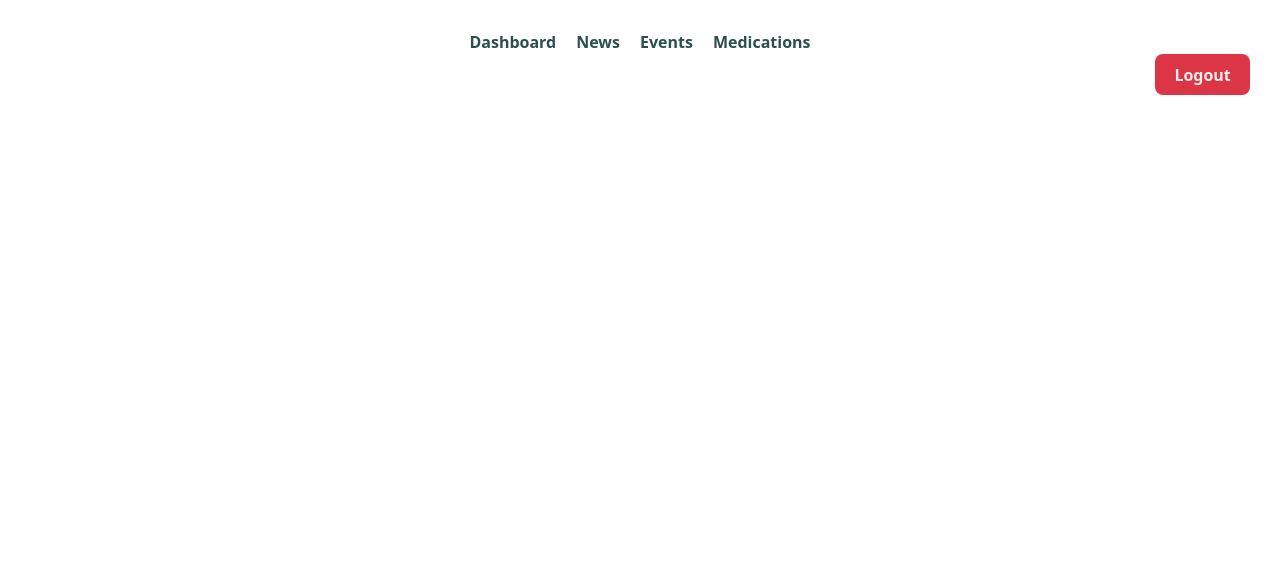
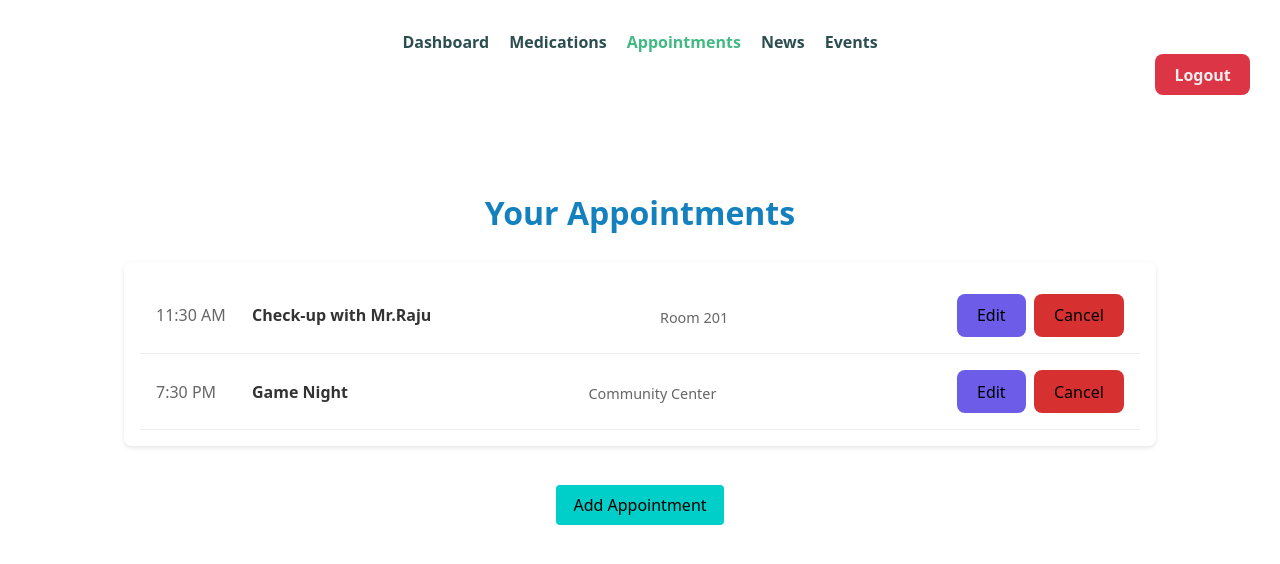
Before and after one commit to 21f3001925/soft-engg-project-may-2025-se-May-11, a Vue app in the folder frontend/: page /appointments in a window 1280 px wide. Shown: the top 564 px of the page. Built offline with nearby package versions, Linux system fonts and the light colour scheme; sample sign-in values are in the browser's storage.

Commit message:
Added Appointments page

```diff
--- a/frontend/src/App.vue
+++ b/frontend/src/App.vue
@@ -22,9 +22,10 @@ const handleLogout = () => {
       <div class="nav-content">
         <div class="nav-left">
           <router-link to="/dashboard" class="nav-link">Dashboard</router-link>
+          <router-link to="/medications" class="nav-link">Medications</router-link>
+          <router-link to="/appointments" class="nav-link">Appointments</router-link>
           <router-link to="/news" class="nav-link">News</router-link>
           <router-link to="/events" class="nav-link">Events</router-link>
-          <router-link to="/medications" class="nav-link">Medications</router-link>
         </div>
         <div class="nav-right">
           <button class="logout-button" @click="handleLogout">Logout</button>
--- a/frontend/src/router/index.js
+++ b/frontend/src/router/index.js
@@ -3,6 +3,7 @@ import Login from '../views/Login.vue';
 import Register from '../views/Register.vue';
 import Dashboard from '../views/Dashboard.vue';
 import Medications from '../views/Medications.vue';
+import Appointments from '../views/Appointments.vue';
 
 const routes = [
   {
@@ -31,6 +32,11 @@ const routes = [
     name: 'Medications',
     component: Medications,
   },
+  {
+    path: '/appointments',
+    name: 'Appointments',
+    component: Appointments,
+  },
 ];
 
 const router = createRouter({
--- a/frontend/src/services/mockApiService.js
+++ b/frontend/src/services/mockApiService.js
@@ -3,6 +3,7 @@ const mockSchedules = [
   { id: 2, type: 'medication', name: 'Gandalf', time: '08:00 AM', taken: false },
   { id: 3, type: 'appointment', name: 'Check-up with Mr.Raju', time: '11:30 AM', details: 'Room 201' },
   { id: 4, type: 'medication', name: 'Aspirin', time: '08:00 PM', taken: false },
+  { id: 5, type: 'appointment', name: 'Game Night', time: '7:30 PM', details: 'Community Center'},
 ];
 
 export default {
--- /dev/null
+++ b/frontend/src/views/Appointments.vue
@@ -0,0 +1,117 @@
+<script setup>
+import { onMounted, computed } from 'vue';
+import { useScheduleStore } from '../store/scheduleStore';
+import ScheduleRowItem from '../components/ScheduleRowItem.vue';
+
+const scheduleStore = useScheduleStore();
+
+onMounted(async () => {
+  await scheduleStore.fetchSchedules();
+});
+
+const appointments = computed(() =>
+  scheduleStore.schedule.items.filter(item => item.type === 'appointment')
+);
+
+function editAppointment(item) {
+  console.log('Edit appointment button:', item);
+}
+
+function cancelAppointment(item) {
+  console.log('Cancel appointment button:', item);
+}
+
+function addAppointment() {
+  console.log('Add new appointment button');
+}
+</script>
+
+<template>
+  <div class="appointments">
+    <h1>Your Appointments</h1>
+
+    <div v-if="scheduleStore.schedule.loading" class="loading">Loading appointments...</div>
+
+    <div v-else-if="scheduleStore.schedule.error" class="error">
+      {{ scheduleStore.schedule.error }}
+    </div>
+
+    <div v-else-if="appointments.length === 0" class="empty">No appointments scheduled</div>
+
+    <div v-else class="appointment-list">
+      <ScheduleRowItem
+        v-for="item in appointments"
+        :key="item.id"
+        :schedule="item"
+        :hideType="true"
+        :compactLayout="true"
+      >
+        <button @click="editAppointment(item)" class="edit-button">Edit</button>
+        <button @click="cancelAppointment(item)" class="cancel-button">Cancel</button>
+      </ScheduleRowItem>
+    </div>
+
+    <div class="action-bar">
+      <button @click="addAppointment" class="add-button">Add Appointment</button>
+    </div>
+  </div>
+</template>
+
+<style scoped>
+.appointments {
+  padding: 2rem;
+  max-width: 1200px;
+  margin: 0 auto;
+}
+
+h1 {
+  margin-bottom: 2rem;
+  color: #1480be;
+  font-size: 2rem;
+  text-align: center;
+}
+
+.loading,
+.error,
+.empty {
+  text-align: center;
+  padding: 2rem;
+  color: #f3ecec;
+}
+
+.error {
+  color: #ed240d;
+}
+
+.appointment-list {
+  display: flex;
+  flex-direction: column;
+  background-color: white;
+  padding: 1rem;
+  border-radius: 8px;
+  box-shadow: 0 2px 4px rgba(0, 0, 0, 0.1);
+  max-width: 1000px;
+  margin: 0 auto;
+}
+
+.edit-button {
+  background-color: #6c5ce7;
+}
+
+.cancel-button {
+  background-color: #d63031;
+}
+
+.add-button {
+  margin-top: 15px;
+  background-color: #00cec9;
+  padding: 0.5rem 1rem;
+  border-radius: 4px;
+}
+
+.action-bar {
+  display: flex;
+  justify-content: center;
+  margin-top: 1.5rem;
+}
+</style>
```
